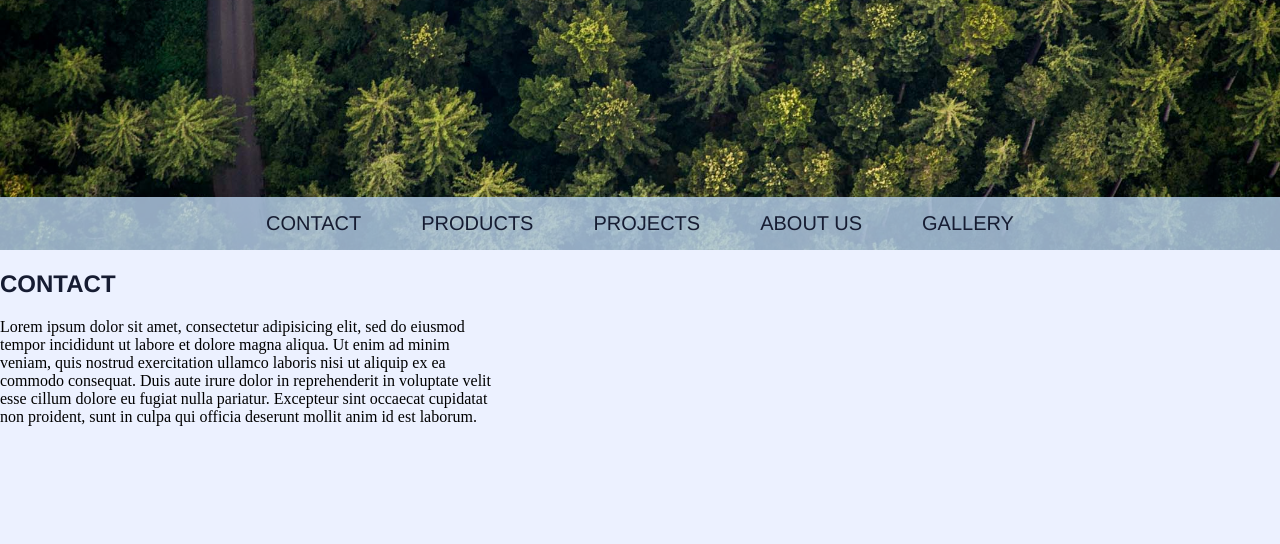
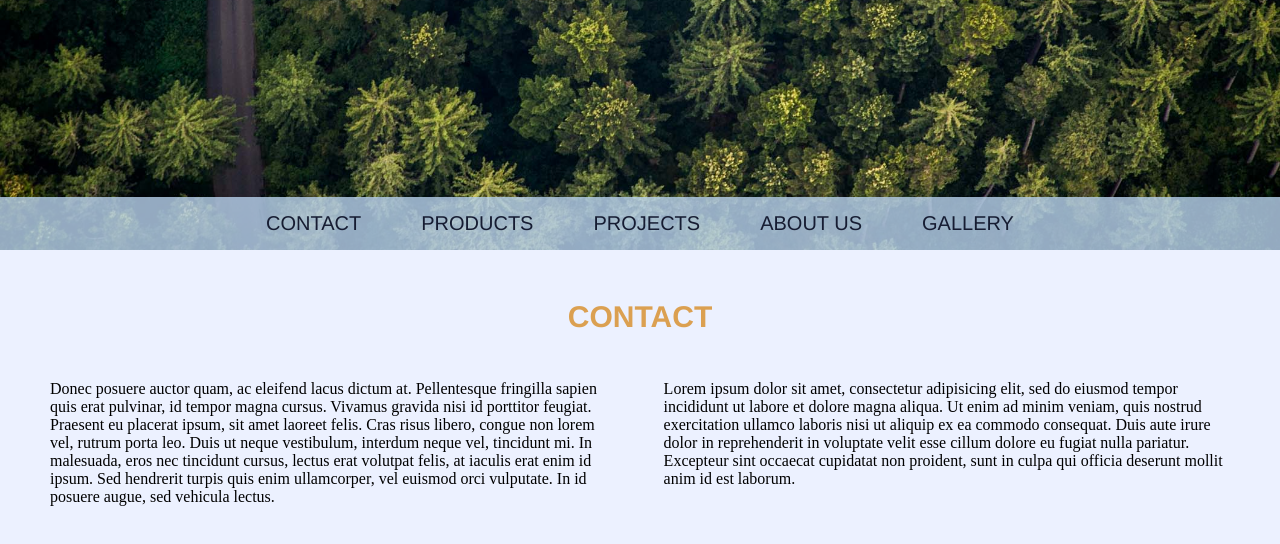
Before and after one commit to Pascal-So/fixforflex-website, a plain HTML site: page v2/index.html in a window 1280 px wide. Shown: the part 550-1094 px from the top of the page. After the commit the page ends 1072 px from the top, so only its background shows below. Drawn offline with nearby package versions, Linux system fonts and the light colour scheme.

Commit message:
added section sketch

```diff
--- a/v2/index.css
+++ b/v2/index.css
@@ -16,16 +16,33 @@ body{
 }
 
 h1, h2, h3, h4, span{
-	color: #161c32;
 	font-family: helvetica, sans-serif;
 }
 
+span{
+	color: #161c32;
+}
+
 h2{
+	color: #161c32;
 	font-weight: 100;
 	letter-spacing: 14px;
 	margin: 3px;
 }
 
+h3{
+	color: #DBA051;
+	font-size: 30px;
+	text-align: center;
+}
+
+
+
+section{
+	max-width: 1200px;
+	padding: 0 50px;
+	margin: 50px auto;
+}
 
 #title{
 	width: 900px;
@@ -36,6 +53,22 @@ h2{
 	background-image: url("img/bg.jpg");
 	background-position: center top;
 
+}
+
+.colParent{
+
+}
+
+.col{
+	width: 48%;
+}
+
+.col1{
+	left: 0;
+}
+
+.col2{
+	right: 0;
 }
 
 .textbar{
--- a/v2/index.html
+++ b/v2/index.html
@@ -30,65 +30,27 @@
 </header>
 
 <section>
-	<h1 class="uppercase">contact</h1>
+	<h3 class="uppercase">contact</h1>
+	<div class="colParent rel">
+		<div class="col col1 abs">
+			<p>Donec posuere auctor quam, ac eleifend lacus dictum at. Pellentesque fringilla sapien quis erat pulvinar, id tempor magna cursus. Vivamus gravida nisi id porttitor feugiat. Praesent eu placerat ipsum, sit amet laoreet felis. Cras risus libero, congue non lorem vel, rutrum porta leo. Duis ut neque vestibulum, interdum neque vel, tincidunt mi. In malesuada, eros nec tincidunt cursus, lectus erat volutpat felis, at iaculis erat enim id ipsum. Sed hendrerit turpis quis enim ullamcorper, vel euismod orci vulputate. In id posuere augue, sed vehicula lectus. </p>
+		</div>
+		<div class="col col2 abs">
+			<p>Lorem ipsum dolor sit amet, consectetur adipisicing elit, sed do eiusmod tempor incididunt ut labore et dolore magna aliqua. Ut enim ad minim veniam, quis nostrud exercitation ullamco laboris nisi ut aliquip ex ea commodo consequat. Duis aute irure dolor in reprehenderit in voluptate velit esse cillum dolore eu fugiat nulla pariatur. Excepteur sint occaecat cupidatat non proident, sunt in culpa qui officia deserunt mollit anim id est laborum.</p>
+		</div>
+	</div>
 </section>
 
 
-<div class="high">
+<!--div class="high">
 	<p style="max-width: 500px">Lorem ipsum dolor sit amet, consectetur adipisicing elit, sed do eiusmod
 	tempor incididunt ut labore et dolore magna aliqua. Ut enim ad minim veniam,
 	quis nostrud exercitation ullamco laboris nisi ut aliquip ex ea commodo
 	consequat. Duis aute irure dolor in reprehenderit in voluptate velit esse
 	cillum dolore eu fugiat nulla pariatur. Excepteur sint occaecat cupidatat non
 	proident, sunt in culpa qui officia deserunt mollit anim id est laborum.</p>
-</div>
+</div-->
 
 
 </body>
 </html>
-
-
-
-
-
-
-
-
-
-
-
-
-
-<!----!DOCTYPE html>
-<html>
-<head>
-	<title>FixForFlex</title>
-	<link rel="stylesheet" href="index.css">
-</head>
-<body>
-
-<header class="center-bg">
-	<div class="flex-v fill">
-		<div class="flex-h">
-			<div id="titlewrap">
-				<!--img id="logopic" src="img/fff.svg" alt="FixForFlex Logo">
-				<div class="backdrop">
-					<h3>construction technology</h3>
-				</div>
-			</div>
-		</div>
-	</div>
-
-</header>
-
-</body>
-</html>
-
-
-<!---nav class="backdrop">
-		<span>contact</span>
-		<span>products</span>
-		<span>projects</span>
-		<span>about us</span>
-		<span>gallery</span>
-	</nav>
```
